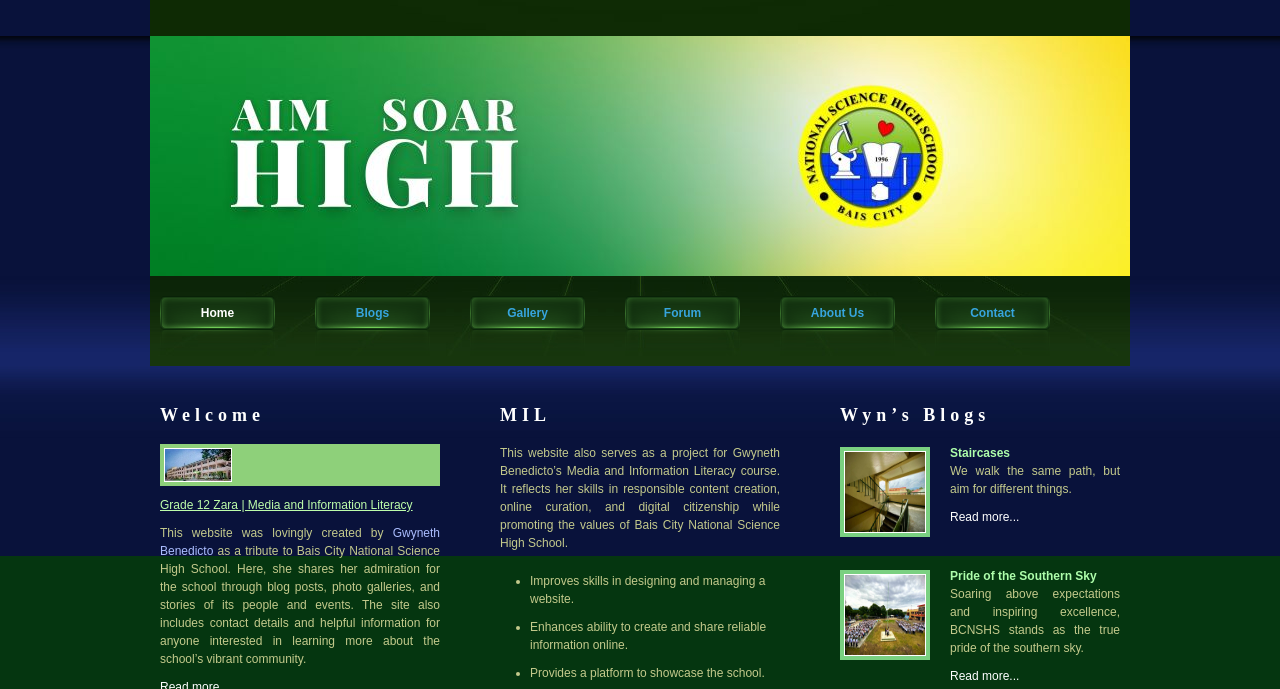
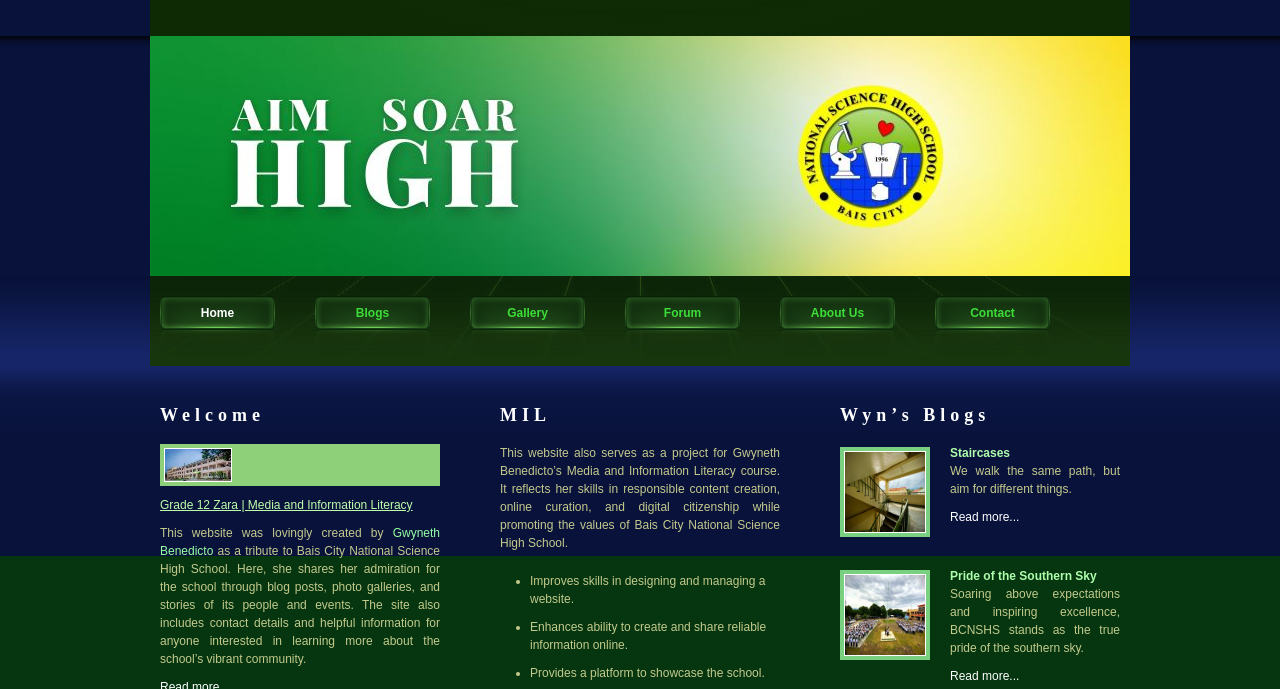
Before and after one commit to wynbiyoonate/southern-sky, a plain HTML site: page index.html in a window 1280 px wide. Shown: the part 114-803 px from the top of the page. Drawn offline with Linux system fonts and the light colour scheme.

Commit message:
Update templatemo_style.css

```diff
--- a/templatemo_style.css
+++ b/templatemo_style.css
@@ -130,7 +130,7 @@ img {
 	font-weight: bold;
 	text-align: center;
 	text-decoration: none;
-	color: #37a5dd;
+	color: #3ddd37;
 	background: url(images/templatemo_menu_button.png) no-repeat;
 }
 
@@ -170,7 +170,7 @@ img {
 }
 
 .content_panel_3col_section p a {
-	color: #abbdfe;
+	color: #95ffa3;
 }
 
 .p_section {
```
